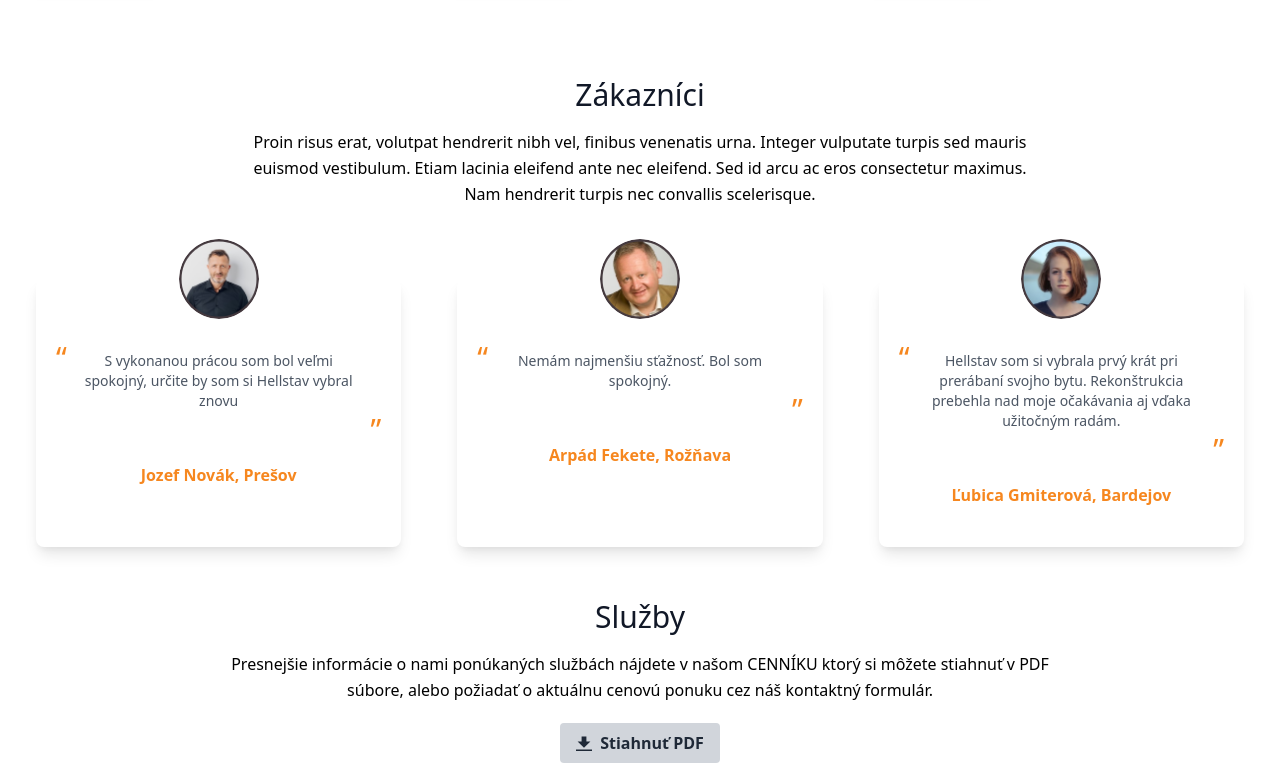
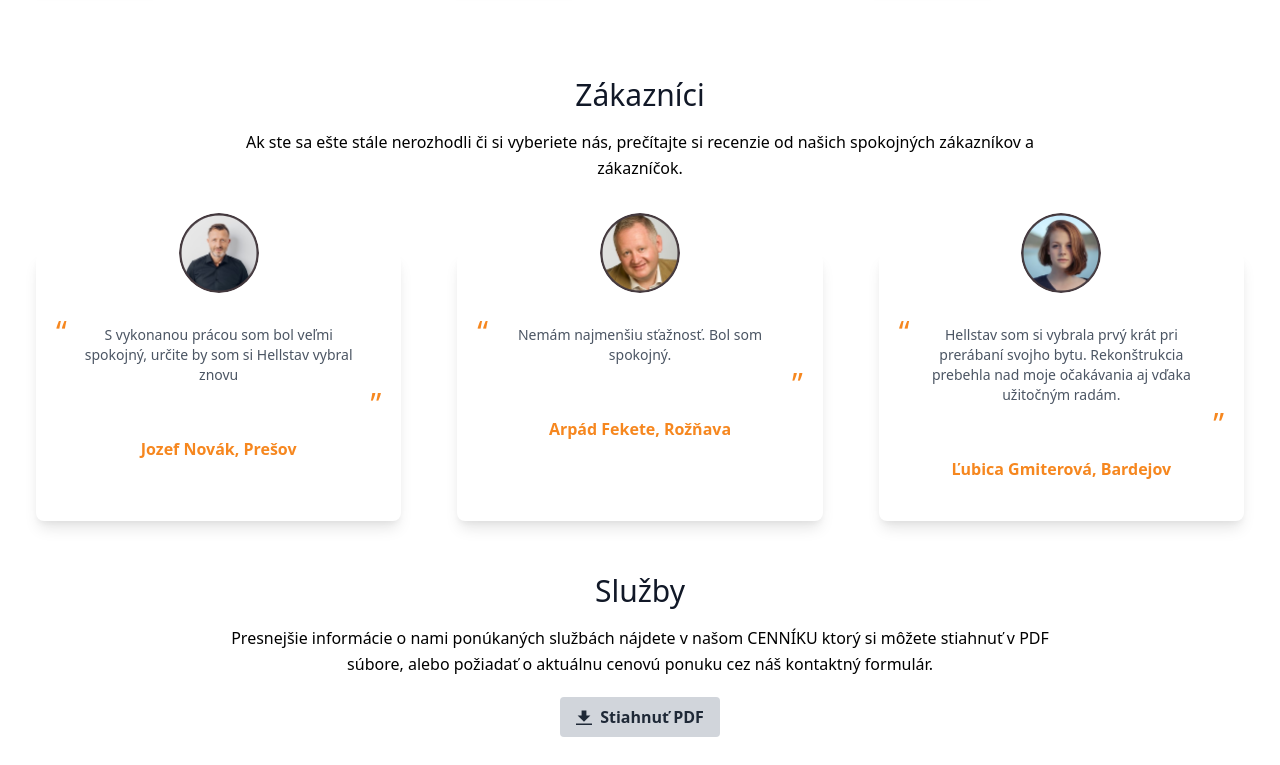
Before and after one commit to michaeldev5/hellstavsk, a Gatsby site: page / in a window 1280 px wide. Shown: the part 2542-3307 px from the top of the page. Built offline with nearby package versions, Linux system fonts and the light colour scheme; Gatsby itself is replaced by a stand-in of ours; what @tailwindcss/typography would draw is missing.

Commit message:
Add missing testimonials description #HS-23 State Done

```diff
--- a/src/components/Testimonials.tsx
+++ b/src/components/Testimonials.tsx
@@ -9,7 +9,10 @@ const Testimonials = () => (
   <div className="px-4" id="recenzie">
     <SectionHeader
       title="Zákazníci"
-      description="Proin risus erat, volutpat hendrerit nibh vel, finibus venenatis urna. Integer vulputate turpis sed mauris euismod vestibulum. Etiam lacinia eleifend ante nec eleifend. Sed id arcu ac eros consectetur maximus. Nam hendrerit turpis nec convallis scelerisque."
+      description="Ak ste sa ešte stále nerozhodli
+      či si vyberiete nás, prečítajte si
+      recenzie od našich spokojných
+      zákazníkov a zákazníčok."
     />
     <div className="grid grid-cols-1 gap-4 sm:grid-cols-2 md:grid-cols-3 py-8">
       <Testimonial
```
